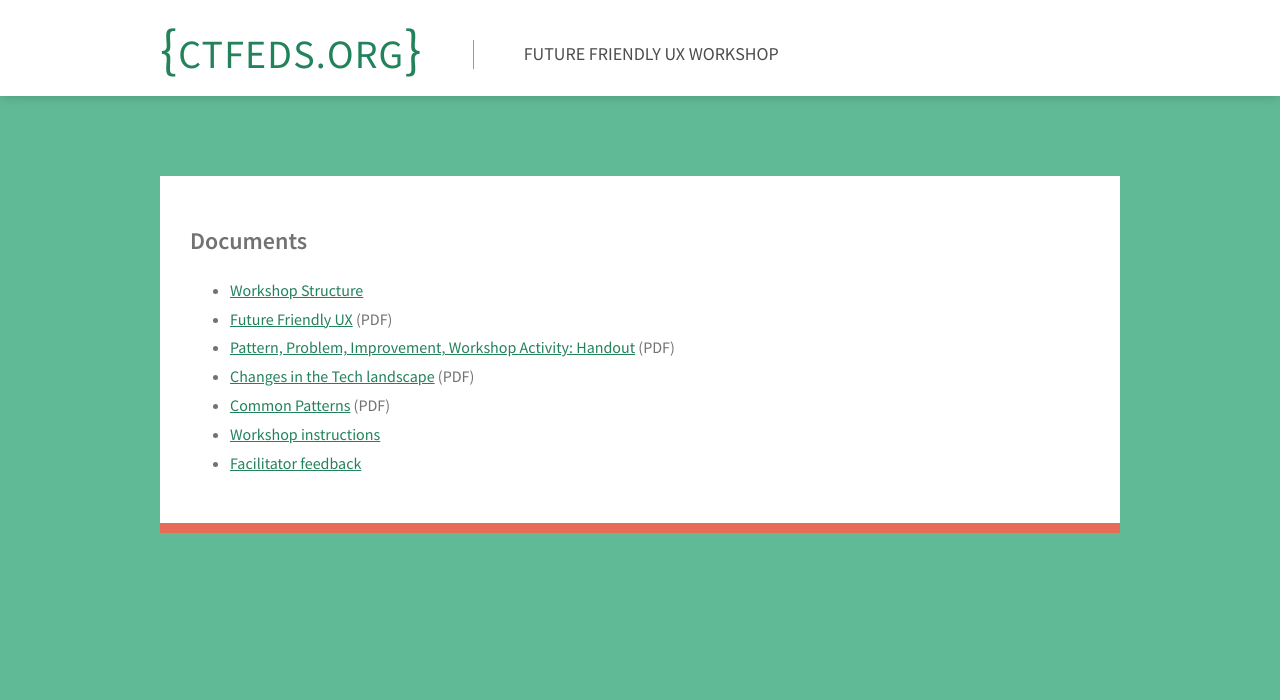
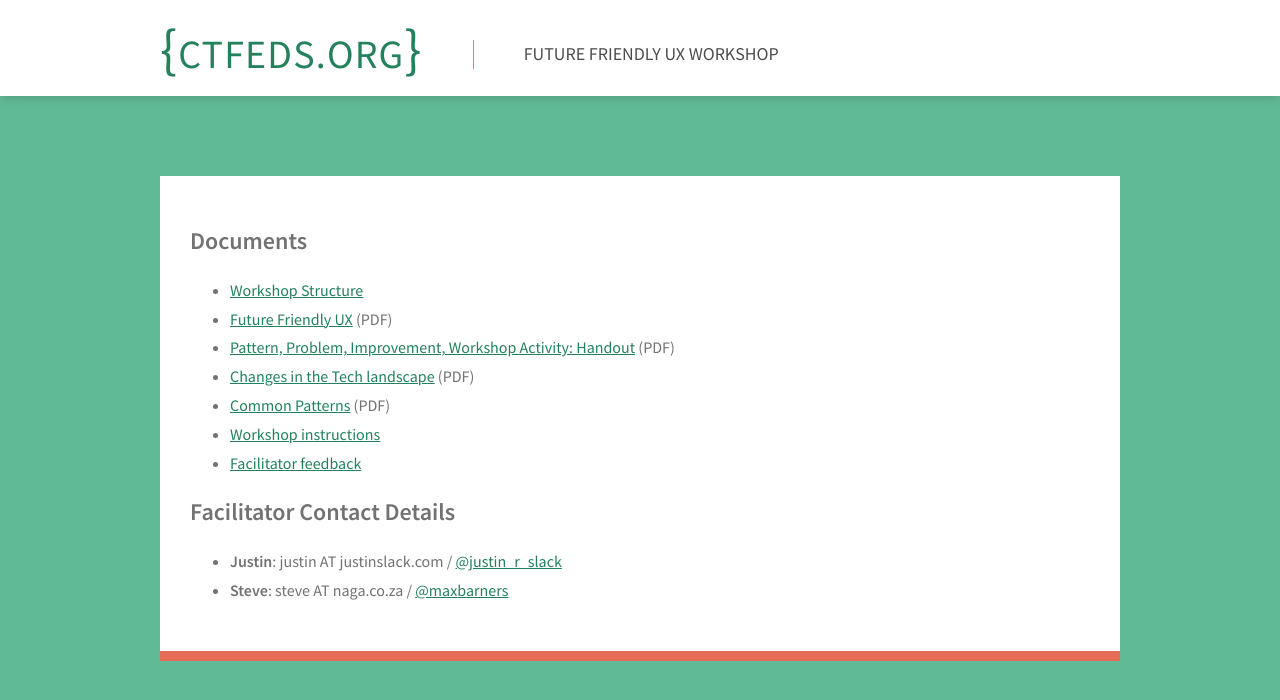
Before and after one commit to CTFEDs/FutureFriendlyUXWorkshop, a Jekyll site: the page built from index.md, in a window 1280 px wide. Shown: the top 700 px of the page. Built offline with Jekyll 4.4.1, drawn with Linux system fonts in a browser that asks for light colours.

Commit message:
Add contact deets to front page

```diff
--- a/index.md
+++ b/index.md
@@ -12,3 +12,8 @@ title: Future Friendly UX Workshop
 * [Common Patterns](print/patterns.pdf) (PDF)
 * [Workshop instructions](decks/instructions-to-keep-up-on-screen.pdf)
 * [Facilitator feedback](facilitator-feedback/)
+
+## Facilitator Contact Details
+
+* **Justin**: justin AT justinslack.com / [@justin_r_slack](https://twitter.com/justin_r_slack)
+* **Steve**: steve AT naga.co.za / [@maxbarners](https://twitter.com/maxbarners)
```
